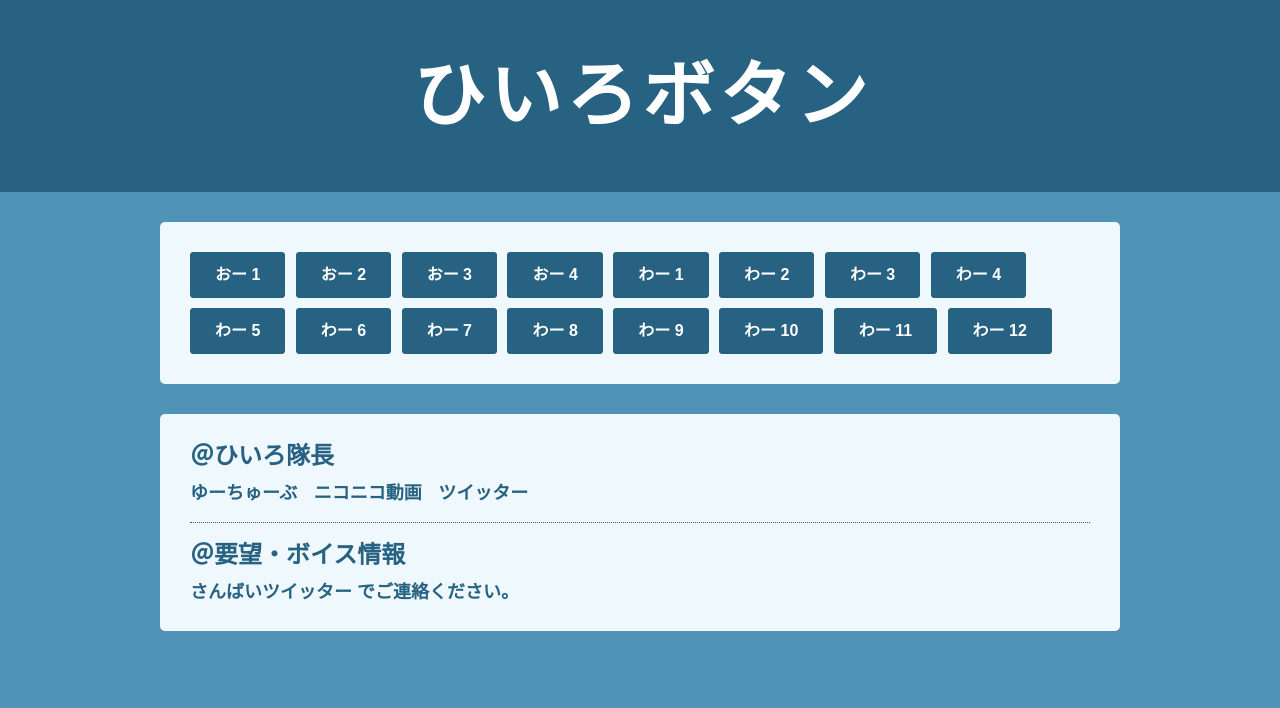
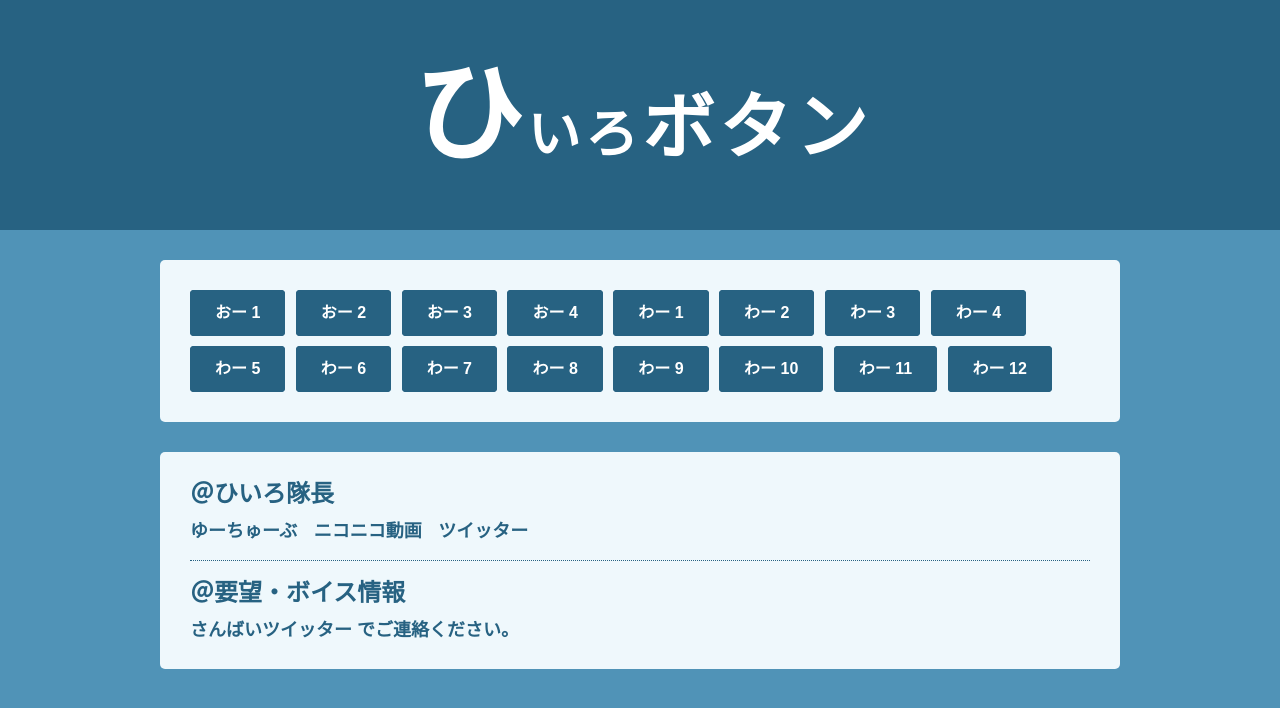
Before and after one commit to sanbaimal/hero_btn, a website: page www/index.html in a window 1280 px wide. Drawn offline with Linux system fonts and the light colour scheme.

Commit message:
[modify]

```diff
--- a/_src/sass/main.scss
+++ b/_src/sass/main.scss
@@ -20,6 +20,12 @@ body.main-body {
         text-decoration: none;
         &:hover {
           color: #5093b7;
+        }
+        &.h1-small {
+          font-size: 53px;
+        }
+        &.h1-large {
+          font-size: 110px;
         }
       }
     }
@@ -103,6 +109,12 @@ body.main-body {
     padding: 32px 0;
     h1 a {
       font-size: 36px;
+      &.h1-small {
+        font-size: 26px;
+      }
+      &.h1-large {
+        font-size: 46px;
+      }
     }
   }
   .btn-wrapper {
--- a/www/index.html
+++ b/www/index.html
@@ -13,9 +13,9 @@
 <body class="main-body">
   <header class="main-header">
     <h1>
-      <a href="javascript:void(0)" onclick="AudioPLay('se.mp3')">ひ</a>
-      <a href="javascript:void(0)" onclick="AudioPLay('se.mp3')">い</a>
-      <a href="javascript:void(0)" onclick="AudioPLay('se.mp3')">ろ</a>
+      <a href="javascript:void(0)" onclick="AudioPLay('se.mp3')" class="h1-large">ひ</a>
+      <a href="javascript:void(0)" onclick="AudioPLay('se.mp3')" class="h1-small">い</a>
+      <a href="javascript:void(0)" onclick="AudioPLay('se.mp3')" class="h1-small">ろ</a>
       <a href="javascript:void(0)" onclick="AudioPLay('se.mp3')">ボ</a>
       <a href="javascript:void(0)" onclick="AudioPLay('se.mp3')">タ</a>
       <a href="javascript:void(0)" onclick="AudioPLay('se.mp3')">ン</a>
```
Also changed, not shown: _src/template/index.html (+3 -3 lines), www/css/main.css.
